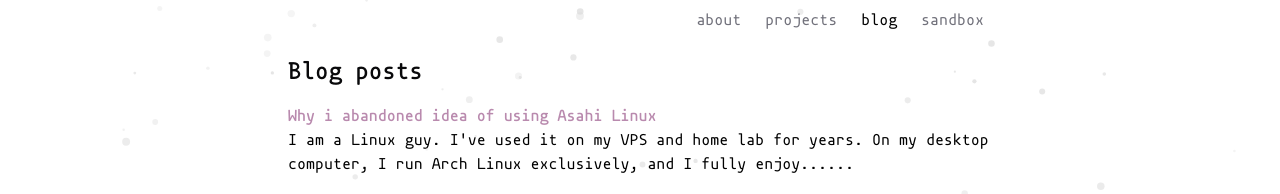
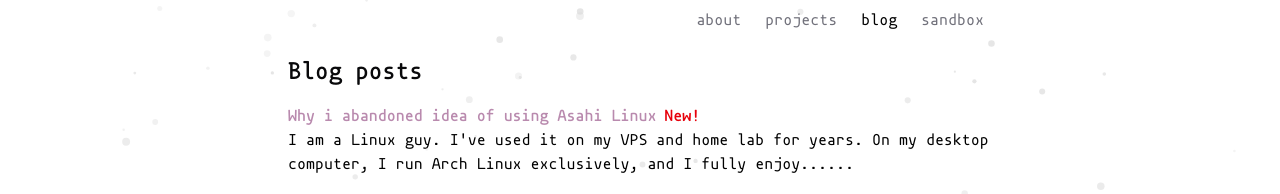
Before and after one commit to kotleni/kotleni.github.io, a Next.js app: page /blog in a window 1280 px wide. Shown: the top 194 px of the page. Built offline with nearby package versions, Linux system fonts and the light colour scheme.

Commit message:
chore(blog): add a new blog post badge

```diff
--- a/src/app/blog/page.tsx
+++ b/src/app/blog/page.tsx
@@ -1,9 +1,11 @@
 import {Title} from '@/components/blog/title';
 import Link from 'next/link';
+import {Badge} from '@/components/ui/badge';
 
 interface Post {
     title: string;
     url: string;
+    isNew: boolean;
     description: string;
 }
 
@@ -11,12 +13,14 @@ const posts: Post[] = [
     {
         title: 'Why i abandoned idea of using Asahi Linux',
         url: '/blog/asahi-linux',
+        isNew: true,
         description:
             "I am a Linux guy. I've used it on my VPS and home lab for years. On my desktop computer, I run Arch Linux exclusively, and I fully enjoy...",
     },
     {
         title: 'The sixth iteration of my website',
         url: '/blog/new-website-v6',
+        isNew: false,
         description:
             "Throughout my life, I've created a bunch of different websites with various designs, but none of them ever felt quite right for my personal page...",
     },
@@ -29,11 +33,14 @@ export default function Blog() {
             {posts.map((post, index) => {
                 return (
                     <div key={index}>
-                        <Link className="hover:underline" href={post.url}>
-                            <p className="font-bold text-primary">
-                                {post.title}
-                            </p>
-                        </Link>
+                        <div className="flex flex-row gap-2">
+                            <Link className="hover:underline" href={post.url}>
+                                <p className="font-bold text-primary">
+                                    {post.title}
+                                </p>
+                            </Link>
+                            <p hidden={!post.isNew} className="font-bold text-destructive">New!</p>
+                        </div>
                         <p>{post.description}...</p>
                     </div>
                 );
```
